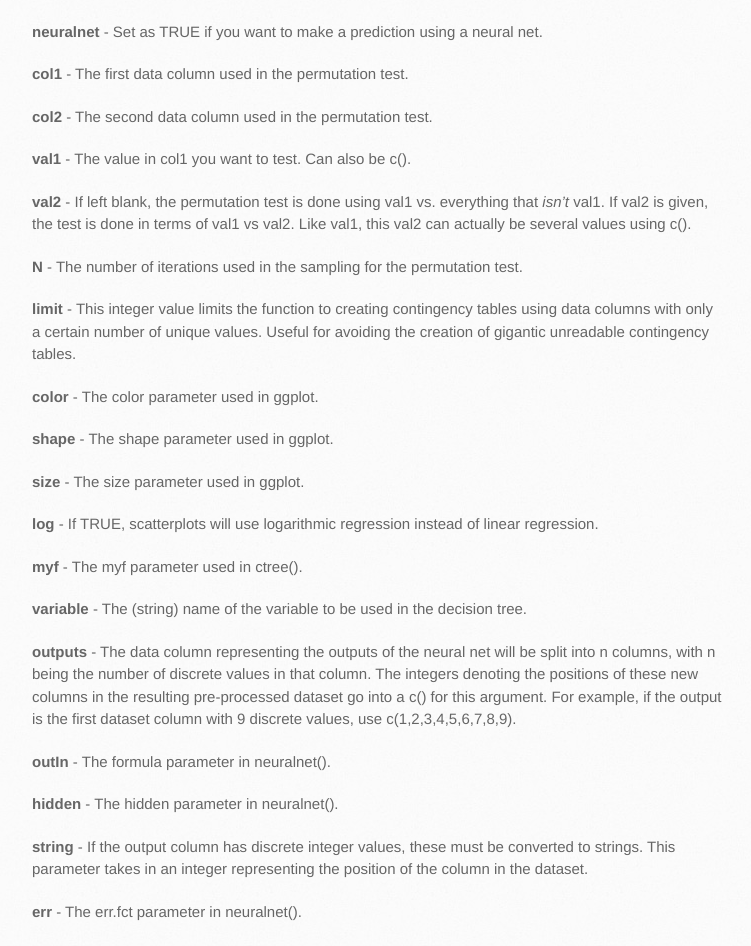
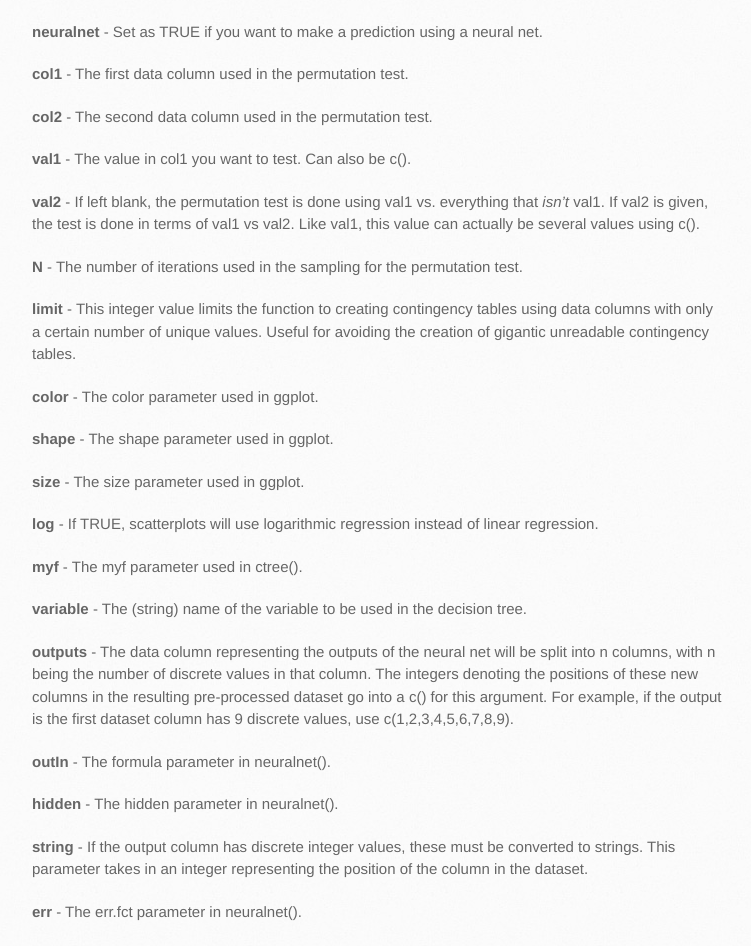
Before and after one commit to kem406/MATH-E23C, a Jekyll site: the page built from math23c_bot.md, in a window 1280 px wide. Shown: the part 1010-1956 px from the top of the page, without its empty margins (138-889 px from the left). Built offline with Jekyll 4.4.1, drawn with Linux system fonts in a browser that asks for light colours.

Commit message:
Update math23c_bot.md

```diff
--- a/math23c_bot.md
+++ b/math23c_bot.md
@@ -43,7 +43,7 @@ math23c_bot(data=NULL, t=5, bar=FALSE, dist=FALSE, perm=FALSE, table=FALSE,
 
 **val1** - The value in col1 you want to test. Can also be c().
 
-**val2** - If left blank, the permutation test is done using val1 vs. everything that *isn't* val1. If val2 is given, the test is done in terms of val1 vs val2. Like val1, this val2 can actually be several values using c().
+**val2** - If left blank, the permutation test is done using val1 vs. everything that *isn't* val1. If val2 is given, the test is done in terms of val1 vs val2. Like val1, this value can actually be several values using c().
 
 **N** - The number of iterations used in the sampling for the permutation test.
 
@@ -61,7 +61,7 @@ math23c_bot(data=NULL, t=5, bar=FALSE, dist=FALSE, perm=FALSE, table=FALSE,
 
 **variable** - The (string) name of the variable to be used in the decision tree.
 
-**outputs** - The data column representing the outputs of the neural net will be split into n columns, with n being the number of discrete values in that column. The integers denoting the positions of these new columns in the resulting pre-processed dataset go into a c() for this argument. For example, if the output is the first dataset column with 9 discrete values, use c(1,2,3,4,5,6,7,8,9).
+**outputs** - The data column representing the outputs of the neural net will be split into n columns, with n being the number of discrete values in that column. The integers denoting the positions of these new columns in the resulting pre-processed dataset go into a c() for this argument. For example, if the output is the first dataset column has 9 discrete values, use c(1,2,3,4,5,6,7,8,9).
 
 **outIn** - The formula parameter in neuralnet().
 
```
